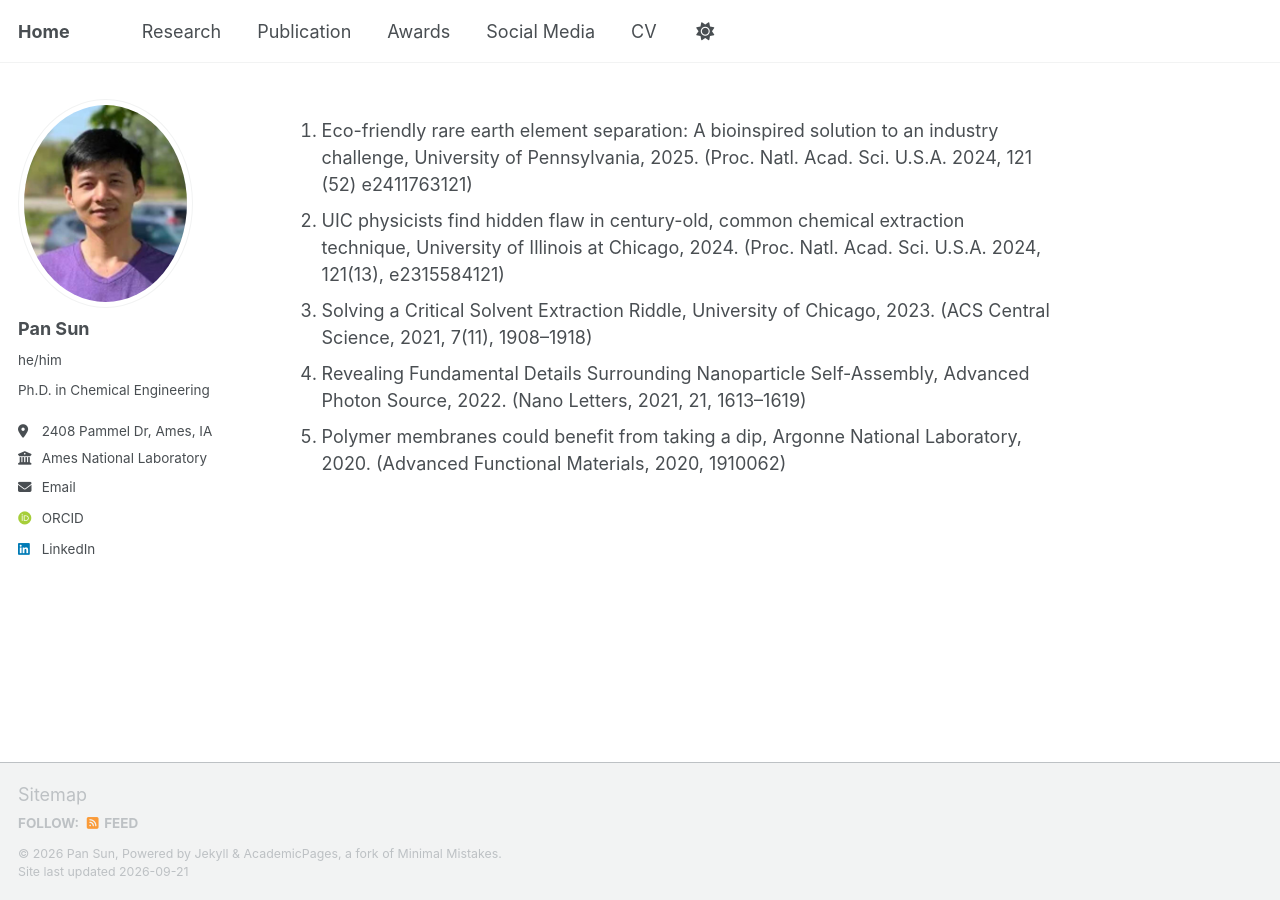
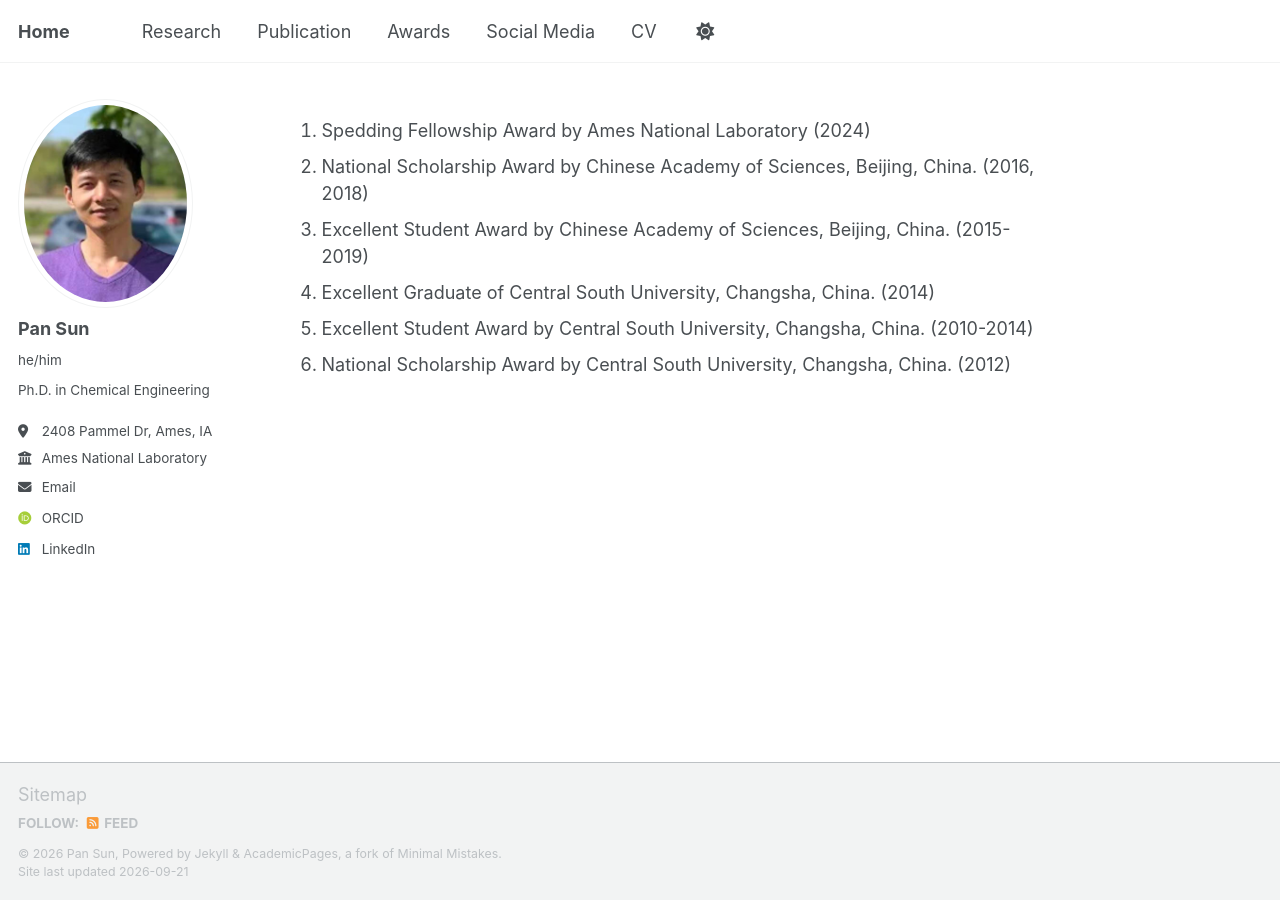
Before and after one commit to qxc2/pans, a Jekyll site: the page built from _social/social.md, in a window 1280 px wide. Built offline with Jekyll 4.4.1, drawn with Linux system fonts in a browser that asks for light colours; some web fonts are replaced; a script that is not in the unit is left out.

Commit message:
Reorganize awards and remove outdated publications

```diff
--- a/_social/social.md
+++ b/_social/social.md
@@ -3,8 +3,9 @@ collection: social
 permalink: /social/
 ---
 
-5.	Eco-friendly rare earth element separation: A bioinspired solution to an industry challenge, University of Pennsylvania, 2025. (Proc. Natl. Acad. Sci. U.S.A. 2024, 121 (52) e2411763121)
-4.	UIC physicists find hidden flaw in century-old, common chemical extraction technique, University of Illinois at Chicago, 2024. (Proc. Natl. Acad. Sci. U.S.A. 2024, 121(13), e2315584121)
-3.	Solving a Critical Solvent Extraction Riddle, University of Chicago, 2023. (ACS Central Science, 2021, 7(11), 1908–1918)
-2.	Revealing Fundamental Details Surrounding Nanoparticle Self-Assembly, Advanced Photon Source, 2022. (Nano Letters, 2021, 21, 1613–1619)
-1.	Polymer membranes could benefit from taking a dip, Argonne National Laboratory, 2020. (Advanced Functional Materials, 2020, 1910062)
+6.	Spedding Fellowship Award by Ames National Laboratory (2024)
+5.	National Scholarship Award by Chinese Academy of Sciences, Beijing, China. (2016, 2018)
+4.	Excellent Student Award by Chinese Academy of Sciences, Beijing, China. (2015-2019)
+3.	Excellent Graduate of Central South University, Changsha, China. (2014)
+2.	Excellent Student Award by Central South University, Changsha, China. (2010-2014)
+1.	National Scholarship Award by Central South University, Changsha, China. (2012)
```
